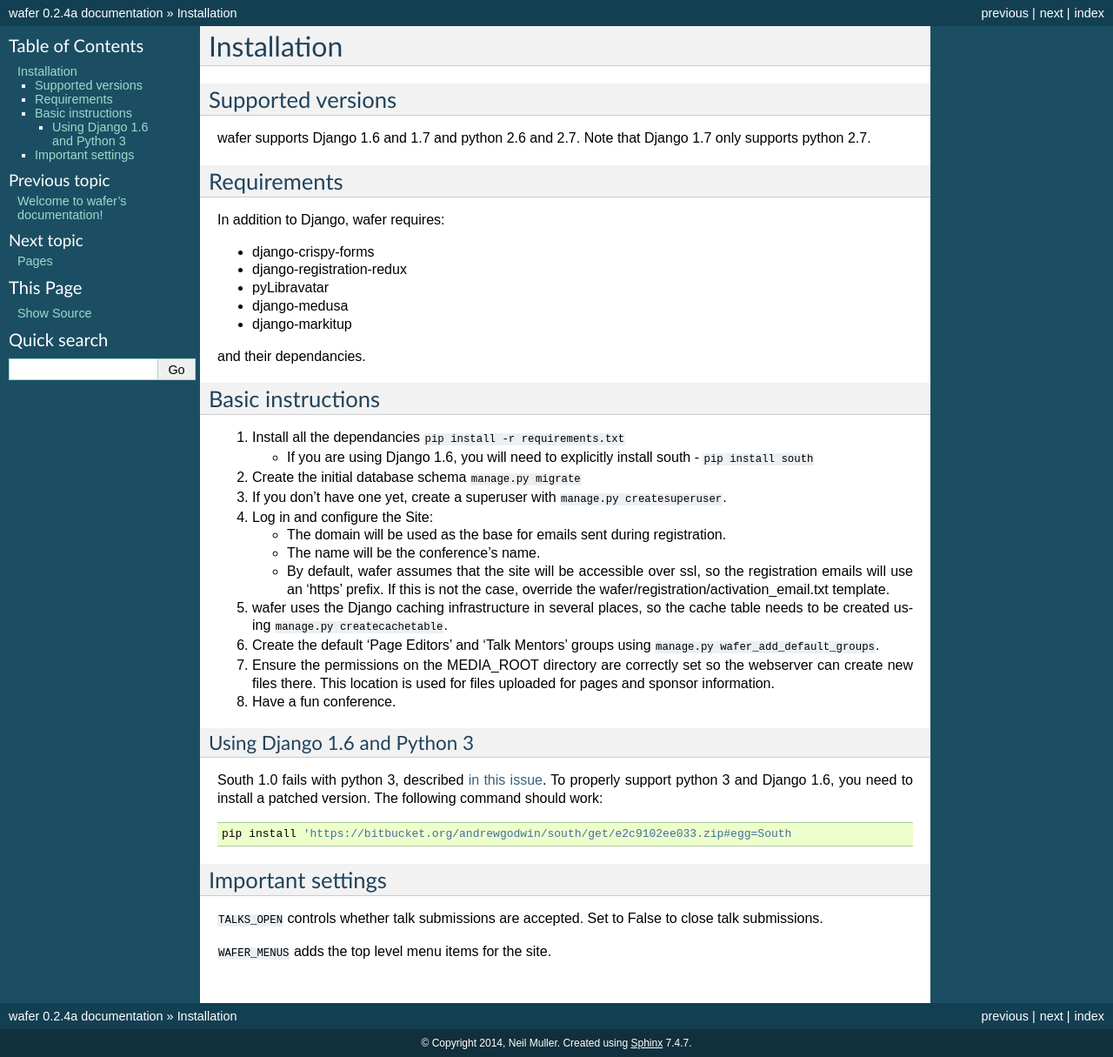
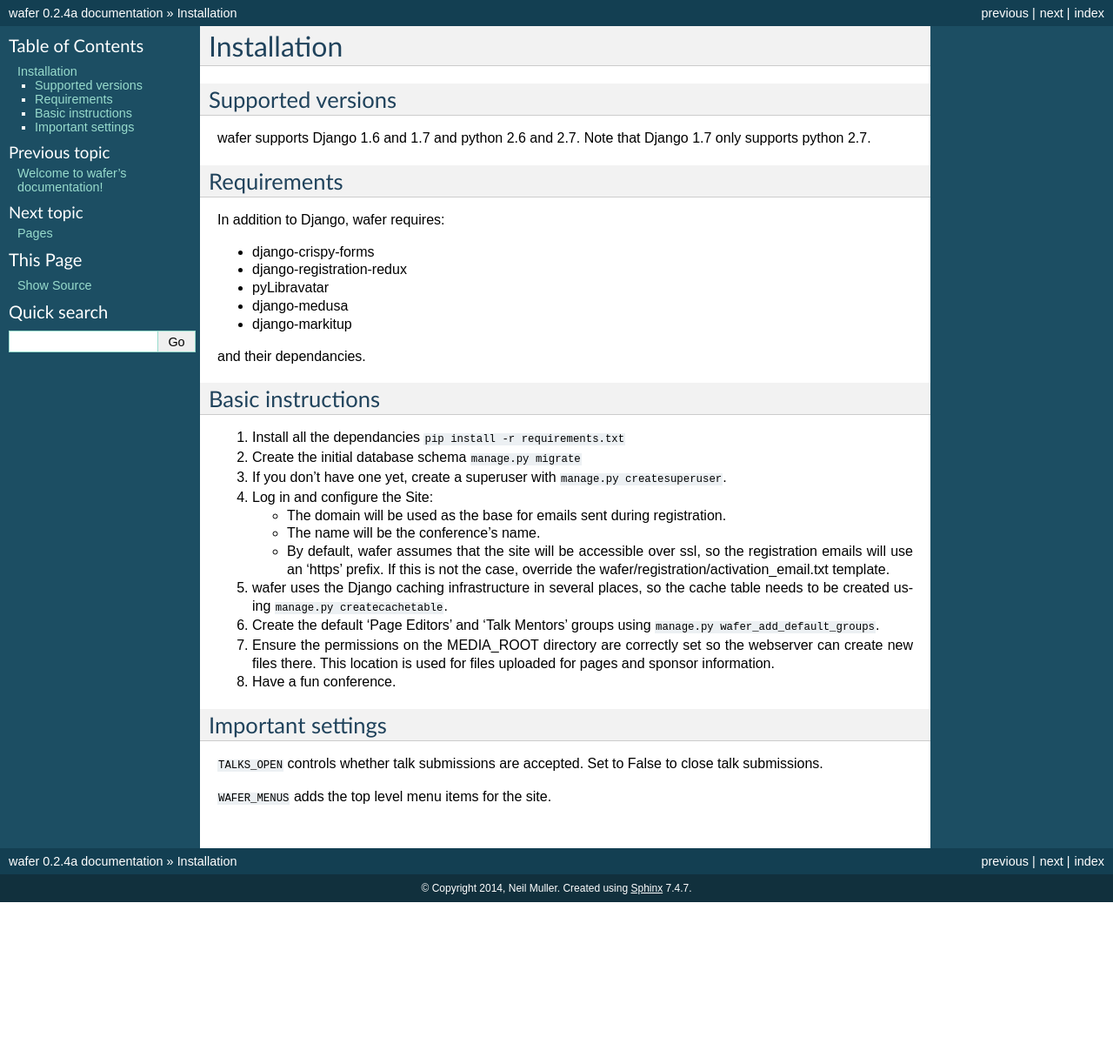
Before and after one commit to CTPUG/wafer, a Sphinx documentation site: the page built from docs/install.rst, in a window 1280 px wide. Shown: the whole page at 87% size. Built offline with Sphinx 7.4.7, drawn with Linux system fonts in a browser that asks for light colours; after the commit the page ends 1037 px from its top, so only the background shows below that.

Commit message:
Remove references to South from the install docs

```diff
--- a/docs/install.rst
+++ b/docs/install.rst
@@ -27,9 +27,6 @@
 
 #. Install all the dependancies
    ``pip install -r requirements.txt``
-
-   * If you are using Django 1.6, you will need to explicitly install
-     south - ``pip install south``
 
 #. Create the initial database schema
    ``manage.py migrate``
@@ -61,18 +58,6 @@
 
 #. Have a fun conference.
 
-Using Django 1.6 and Python 3
------------------------------
-
-South 1.0 fails with python 3, described `in this issue`_. To properly support
-python 3 and Django 1.6, you need to install a patched version. The following
-command should work::
-
-    pip install 'https://bitbucket.org/andrewgodwin/south/get/e2c9102ee033.zip#egg=South
-
-.. _in this issue: https://bitbucket.org/andrewgodwin/south/pull-request/162/fixed-a-python-3-incompatibility-by
-
-
 Important settings
 ==================
 
```
